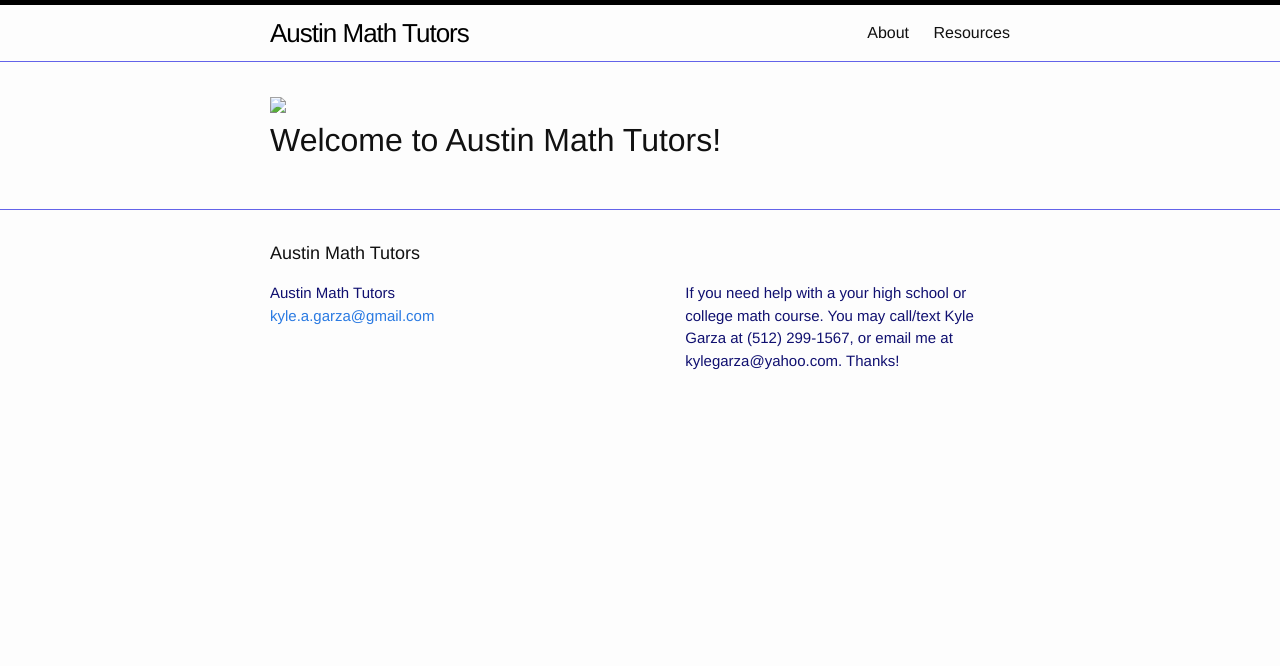
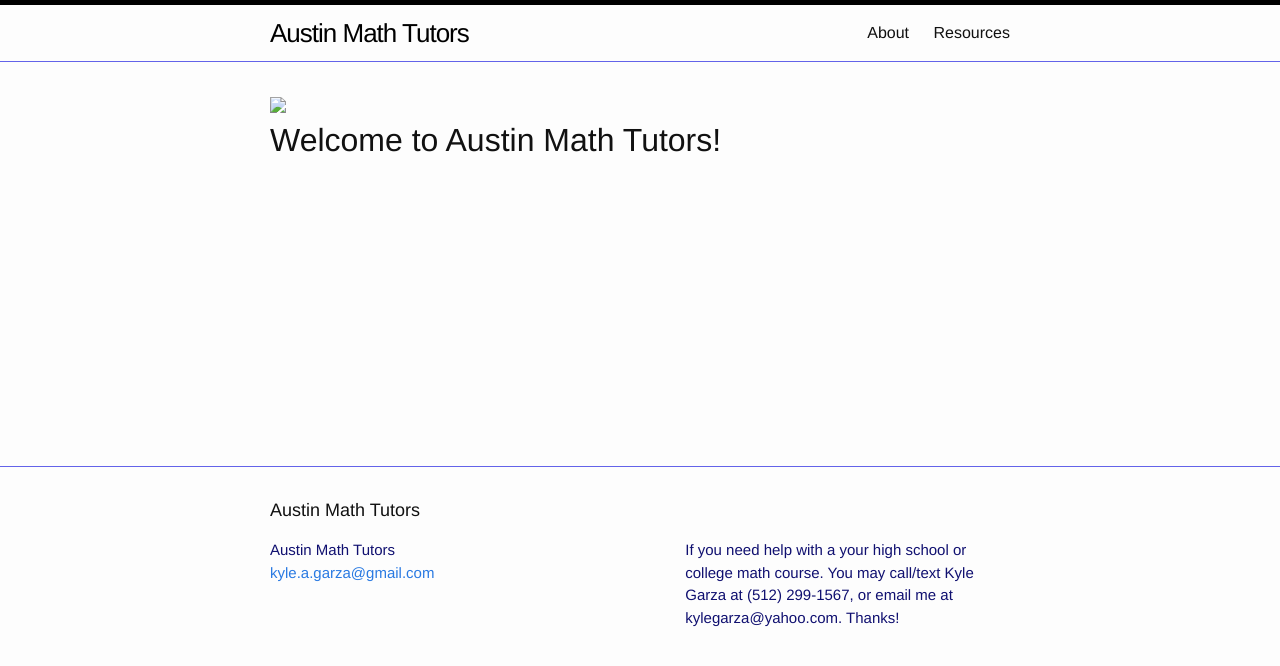
Before and after one commit to Sarzu/Sarzu.github.io, a Jekyll site: the page built from index.html, in a window 1280 px wide. Shown: the top 666 px of the page. Built offline with Jekyll 4.4.1, drawn with Linux system fonts in a browser that asks for light colours.

Commit message:
Update _layout.scss

```diff
--- a/_sass/_layout.scss
+++ b/_sass/_layout.scss
@@ -240,3 +240,18 @@
         }
     }
 }
+
+.showcase-container {
+padding-left: 0;
+padding-right: 0;
+}
+
+.showcase-img {
+padding-left: 0;
+padding-right: 0;
+}
+
+.showcase-title {
+margin: 0 auto;
+height: 320px;
+}
```
